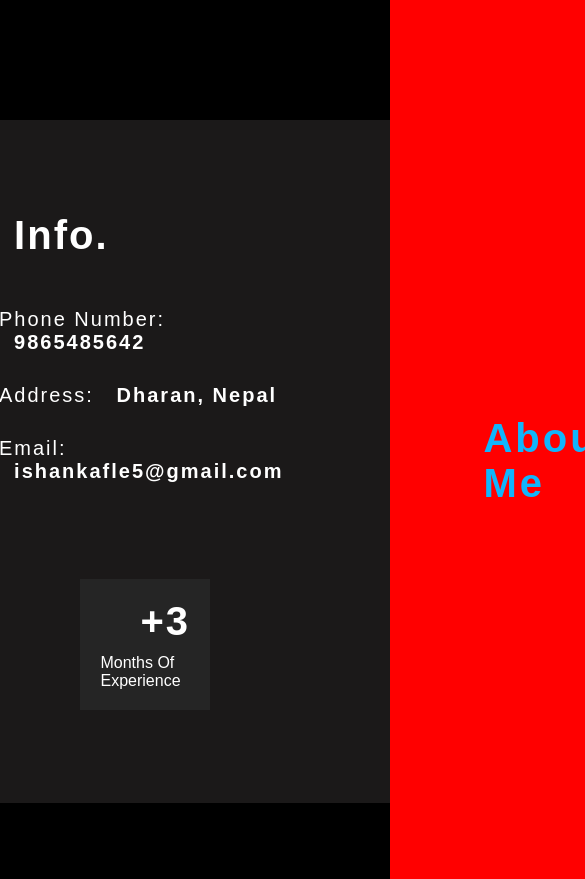
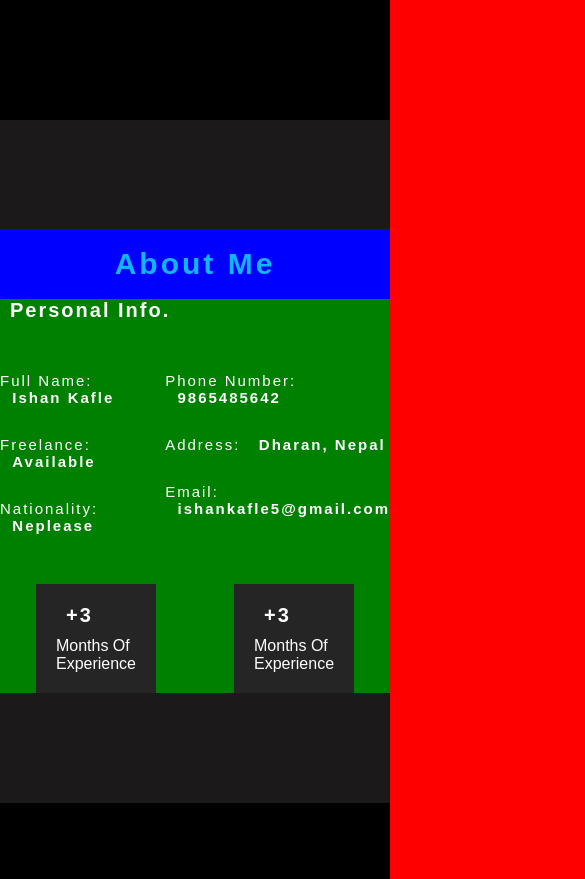
Before and after one commit to ishankafle5/portfolio, a plain HTML site: page index.html in a window 390 px wide. Shown: the part 640-1519 px from the top of the page, 585 px wide, since content can reach past the window. Drawn offline with Linux system fonts and the light colour scheme.

Commit message:
aboutcompletewithout responsive

```diff
--- a/aboutus.css
+++ b/aboutus.css
@@ -106,3 +106,52 @@
   flex-direction: column;
   gap: 30px;
 }
+
+@media screen and (max-width:416px) {
+    .aboutus{
+        /* background: yellow; */
+
+    }
+
+    .aboutus-container{
+        display: flex;
+        flex-direction: column;
+        margin: 0;
+        padding: 0;
+        gap: 0px;
+    }
+
+    .about-right{
+        background: blue;
+        flex-direction: column;
+        width: 100%;
+        height: 70px;
+
+    }
+
+    .about-right h3{
+        font-size: 30px;
+    }
+
+    .about-left{
+        background-color: green;
+        width: 100%;
+    }
+
+    .about-left h3{
+        margin: 0 0 0 10px;
+        font-size: 20px;
+    }
+    .about-details{
+        gap: 5px;
+    }
+    .about-details p{
+        font-size:15px;
+
+    }
+
+    .about-details p span{
+        font-size: 15px;
+
+    }
+}
```
